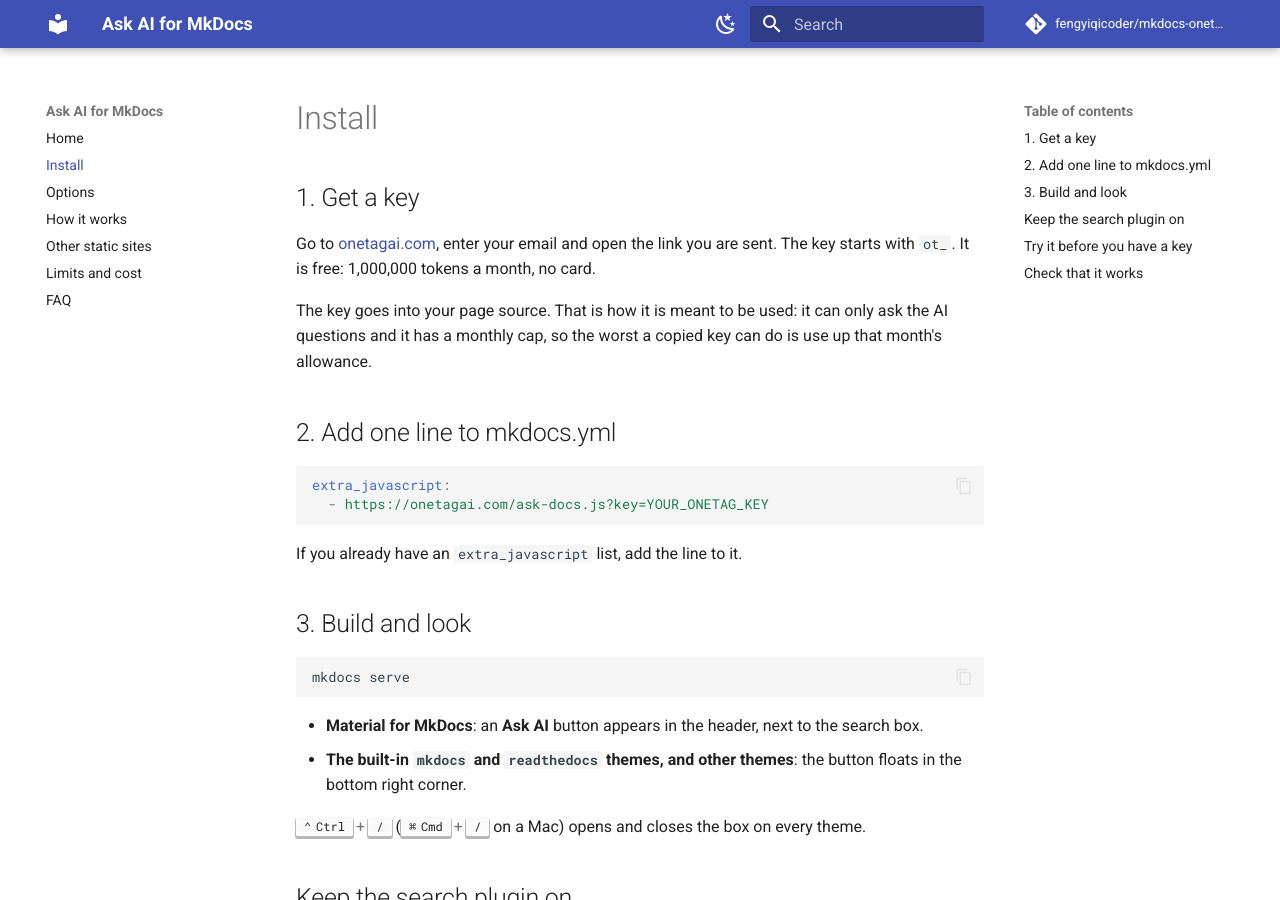
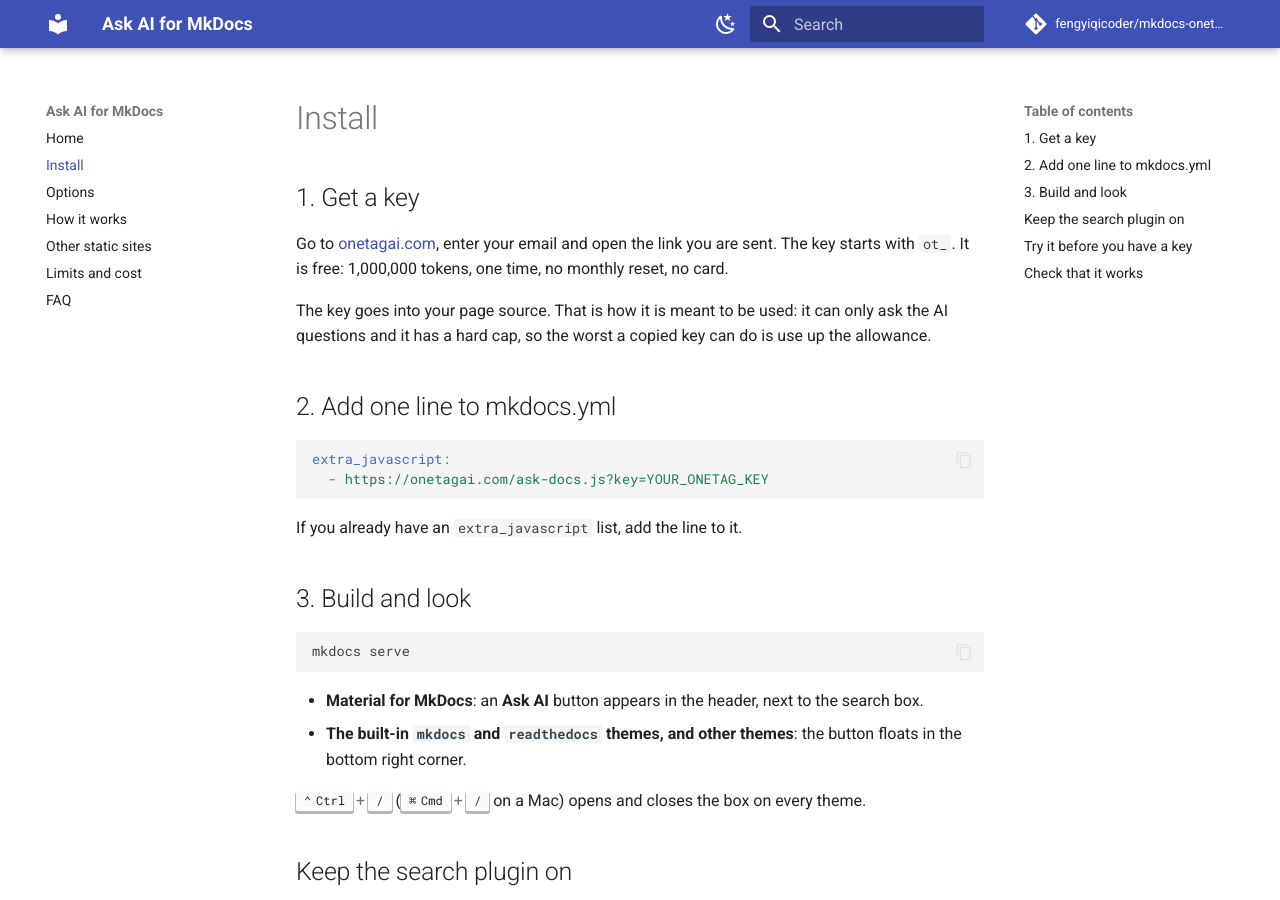
Before and after one commit to fengyiqicoder/mkdocs-onetag, an MkDocs documentation site: the page built from docs/install.md, in a window 1280 px wide and 900 px high. Built offline with MkDocs 1.6.1 and Material for MkDocs 9.7.7, drawn with Linux system fonts in a browser that asks for light colours; comment, search, counter and statistics services are not loaded.

Commit message:
docs: free allowance is 1,000,000 tokens, one time, no monthly reset
Co-Authored-By: Claude Opus 5.5 <noreply@anthropic.com>
Claude-Session: https://claude.ai/code/session_014PXmMsBBZgfrAz8PMnA4Tr

```diff
--- a/docs/install.md
+++ b/docs/install.md
@@ -2,9 +2,9 @@
 
 ## 1. Get a key
 
-Go to [onetagai.com](https://onetagai.com/?ref=mkdocs-onetag), enter your email and open the link you are sent. The key starts with `ot_`. It is free: 1,000,000 tokens a month, no card.
+Go to [onetagai.com](https://onetagai.com/?ref=mkdocs-onetag), enter your email and open the link you are sent. The key starts with `ot_`. It is free: 1,000,000 tokens, one time, no monthly reset, no card.
 
-The key goes into your page source. That is how it is meant to be used: it can only ask the AI questions and it has a monthly cap, so the worst a copied key can do is use up that month's allowance.
+The key goes into your page source. That is how it is meant to be used: it can only ask the AI questions and it has a hard cap, so the worst a copied key can do is use up the allowance.
 
 ## 2. Add one line to mkdocs.yml
 
```
Also changed, not shown: README.md (+1 -1 lines), docs/faq.md (+1 -1 lines), docs/how-it-works.md (+1 -1 lines), docs/index.md (+2 -2 lines), docs/limits.md (+1 -1 lines).
